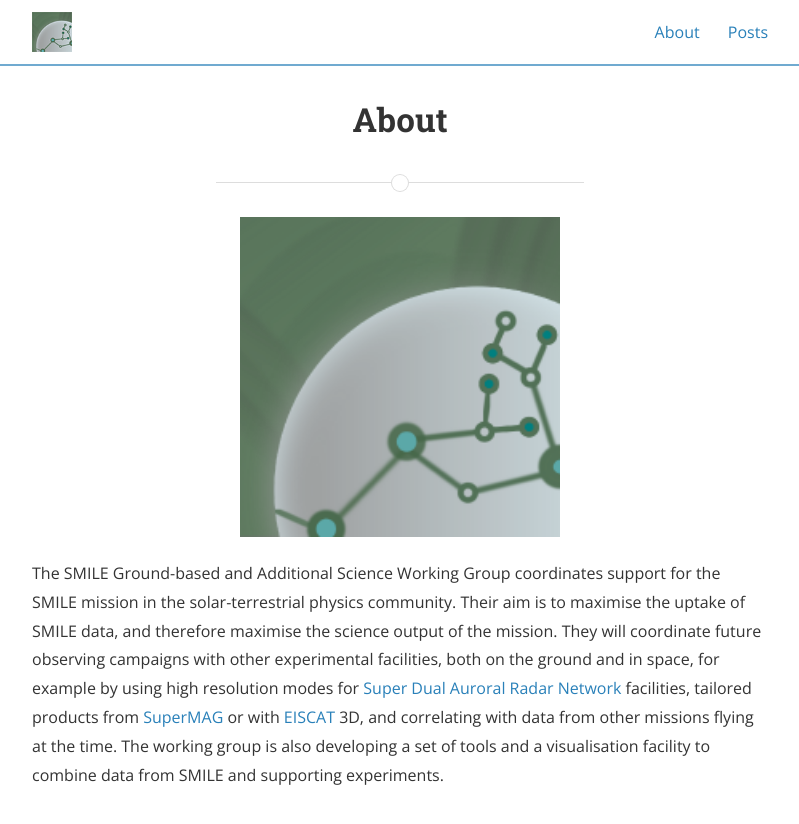
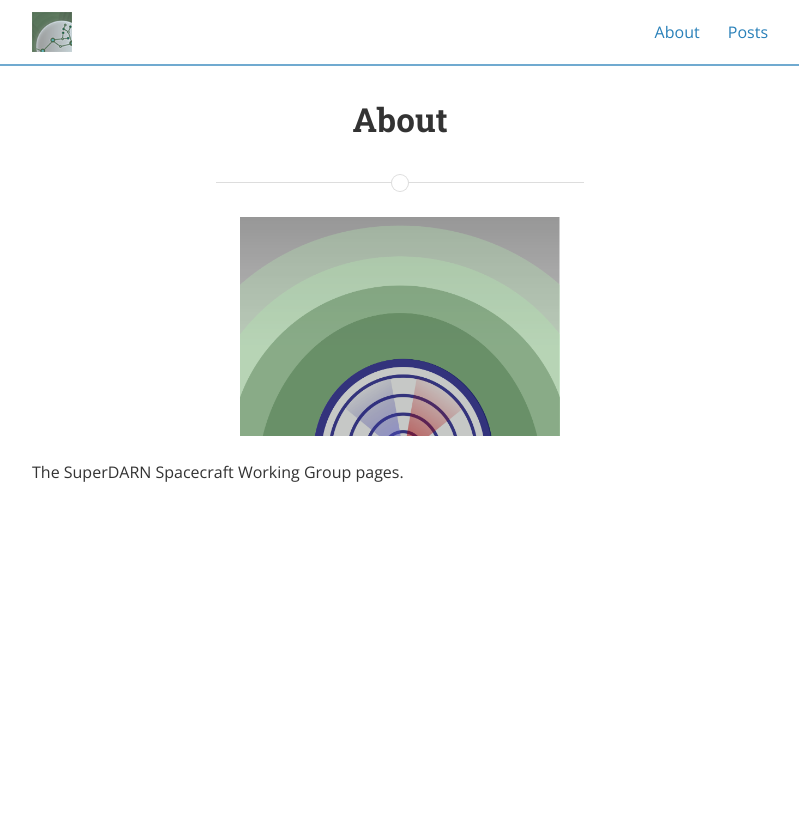
Before and after one commit to SuperDARN/spacecraft-wg-pages, a Jekyll site: the page built from about.md, in a window 1280 px wide. Shown: the top 824 px of the page, without its empty margins (240-1039 px from the left). Built offline with Jekyll 4.4.1, drawn with Linux system fonts in a browser that asks for light colours; nearby versions of some CDN libraries.

Commit message:
Change about

```diff
--- a/about.md
+++ b/about.md
@@ -5,6 +5,6 @@ permalink: /about/
 main_nav: true
 ---
 
-![alt text]({{ site.baseurl }}/assets/smile-gbas-wg-logo.png "Profile Picture"){:.profile}
+![alt text]({{ site.baseurl }}/assets/sd_scwg_logo.png "Profile Picture"){:.profile}
 
-The SMILE Ground-based and Additional Science Working Group coordinates support for the SMILE mission in the solar-terrestrial physics community. Their aim is to maximise the uptake of SMILE data, and therefore maximise the science output of the mission. They will coordinate future observing campaigns with other experimental facilities, both on the ground and in space, for example by using high resolution modes for [Super Dual Auroral Radar Network](https://en.wikipedia.org/wiki/Super_Dual_Auroral_Radar_Network) facilities, tailored products from [SuperMAG](http://supermag.jhuapl.edu/) or with [EISCAT](https://en.wikipedia.org/wiki/EISCAT) 3D, and correlating with data from other missions flying at the time. The working group is also developing a set of tools and a visualisation facility to combine data from SMILE and supporting experiments.
+The SuperDARN Spacecraft Working Group pages.
```
